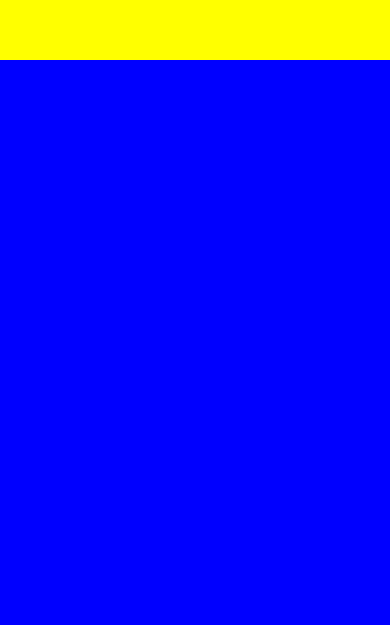
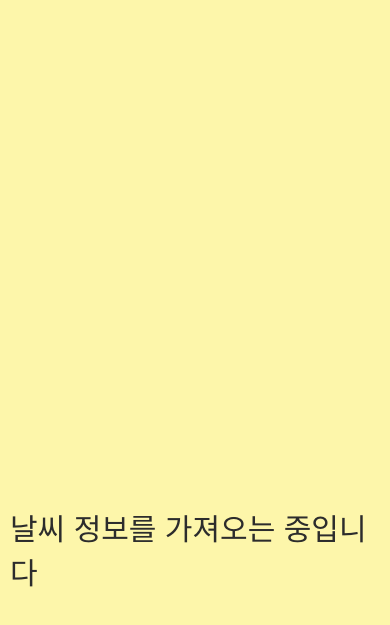
Before and after one commit to DoubleS-Lee/react-native-weather, a React Native app: screen / in a window 390 px wide. Shown: the part 151-776 px from the top of the page. Built offline with nearby package versions, Linux system fonts and the light colour scheme.

Commit message:
1.1:Loading Screen

```diff
--- a/App.js
+++ b/App.js
@@ -1,26 +1,9 @@
 import { StatusBar } from 'expo-status-bar';
 import React from 'react';
-import { StyleSheet, Text, View } from 'react-native';
+import Loading from './Loading';
 
 export default function App() {
   return (
-    <View style={styles.container}>
-      <View style={styles.yellowView}/>
-      <View style={styles.blueView}/>
-    </View>
+    <Loading />
   );
 }
-
-const styles = StyleSheet.create({
-  container: {
-    flex: 1,
-  },
-  yellowView: {
-    flex:1,
-    backgroundColor:'yellow',
-  },
-  blueView: {
-    flex:3,
-    backgroundColor: 'blue',
-  }
-});
--- /dev/null
+++ b/Loading.js
@@ -0,0 +1,26 @@
+import React from 'react';
+import { StyleSheet, Text, View } from 'react-native';
+
+export default function Loading () {
+    return (
+        <View style={styles.container}>
+            <Text style={styles.text}>
+                날씨 정보를 가져오는 중입니다
+            </Text>
+        </View>
+    )
+}
+
+const styles = StyleSheet.create({
+    container: {
+        flex:1,
+        justifyContent: 'flex-end',
+        paddingHorizontal: 10,
+        paddingVertical: 100,
+        backgroundColor: "#FDF6AA",
+    },
+    text: {
+        fontSize: 30,
+        color: "#2c2c2c",
+    },
+});
```
